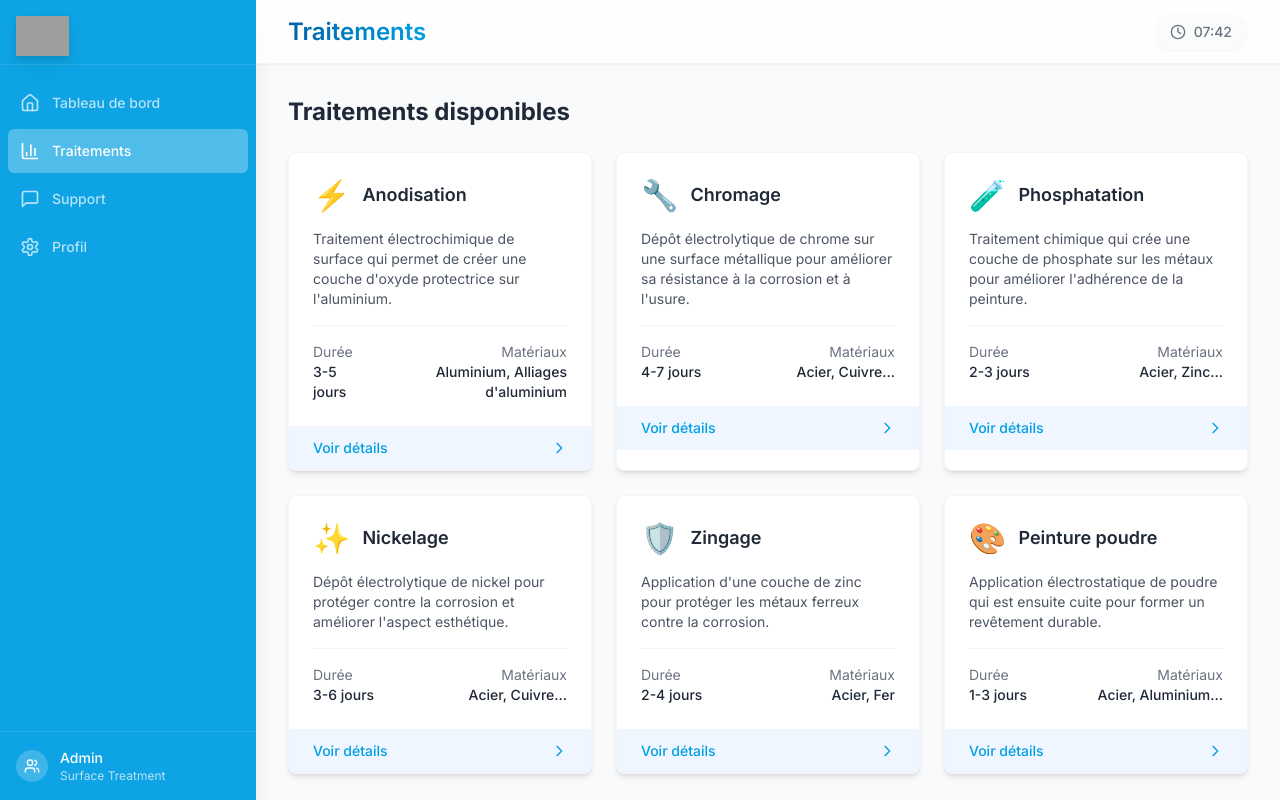
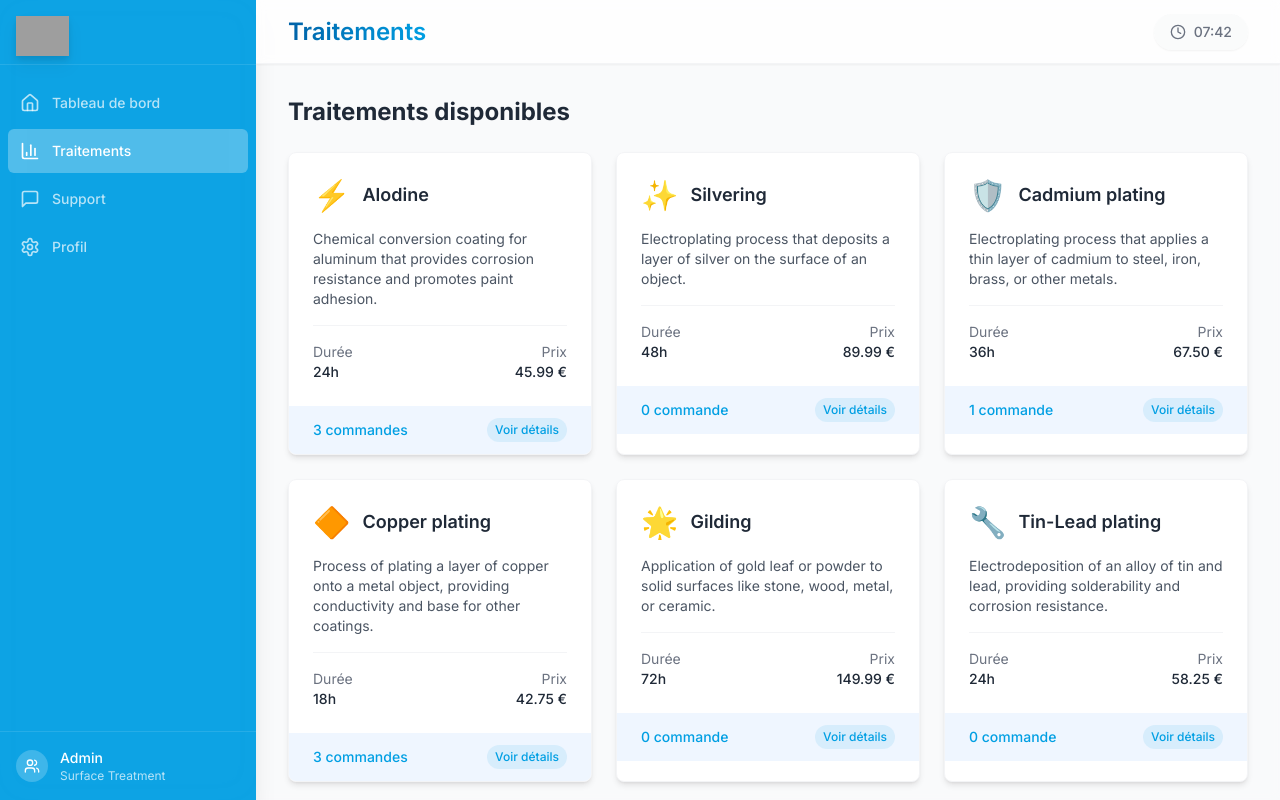
Before and after one commit to vincentchaumeil/portail-client-tf, a React (Vite) app: page /treatments in a window 1280 px wide. Built offline with nearby package versions, Linux system fonts and the light colour scheme; grey boxes are pictures that could not be loaded.

Commit message:
Fix: Order detail and treatment display
- Display order number in the order detail panel.
- Implement treatment-based order filtering.
- Show order completion percentage on order cards.
- Optimize sidebar loading time.

```diff
--- a/src/components/orders/OrderCard.tsx
+++ b/src/components/orders/OrderCard.tsx
@@ -8,6 +8,7 @@ import { fr } from 'date-fns/locale';
 import { ArrowRight } from 'lucide-react';
 import { usePreferences } from '@/hooks/use-preferences';
 import { motion } from 'framer-motion';
+import { Progress } from '@/components/ui/progress';
 
 interface OrderCardProps {
   order: Order;
@@ -71,7 +72,7 @@ const OrderCard: React.FC<OrderCardProps> = ({ order, onClick, isActive }) => {
           </div>
         </CardHeader>
         <CardContent className={`px-4 ${compactClass}`}>
-          <div className="flex justify-between items-center">
+          <div className="flex justify-between items-center mb-2">
             <div>
               <p className={`text-muted-foreground ${getFontSizeClass()}`}>
                 {format(parseDate(order.date), 'PPP', { locale: fr })}
@@ -99,6 +100,15 @@ const OrderCard: React.FC<OrderCardProps> = ({ order, onClick, isActive }) => {
               </motion.div>
             )}
           </div>
+
+          {/* Progress bar */}
+          <div className="mt-3">
+            <div className="flex justify-between items-center mb-1">
+              <span className={`text-xs text-gray-500 ${getFontSizeClass()}`}>Progression</span>
+              <span className={`text-xs font-medium ${getFontSizeClass()}`}>{order.progressPercentage}%</span>
+            </div>
+            <Progress value={order.progressPercentage} className="h-1.5" />
+          </div>
         </CardContent>
       </Card>
     </motion.div>
--- a/src/data/mockTreatments.ts
+++ b/src/data/mockTreatments.ts
@@ -1,5 +1,5 @@
 
-import { Treatment, TreatmentType } from '@/types';
+import { Treatment, TreatmentType, Order } from '@/types';
 
 export const treatmentTypes: TreatmentType[] = [
   'Alodine',
@@ -63,17 +63,22 @@ export const mockTreatments: Treatment[] = [
   }
 ];
 
-// Update some mock orders to include treatments
-export const assignTreatmentsToOrders = (orders: any[]) => {
+// Update orders to include treatments
+export const assignTreatmentsToOrders = (orders: Order[]): Order[] => {
   const updatedOrders = [...orders];
 
-  updatedOrders.forEach((order, index) => {
-    // Assign treatments to some orders (not all of them)
-    if (index % 2 === 0) {
-      const treatmentIndex = index % mockTreatments.length;
+  updatedOrders.forEach((order) => {
+    // Assign treatments to all orders
+    if (!order.treatment) {
+      const treatmentIndex = Math.floor(Math.random() * mockTreatments.length);
       order.treatment = mockTreatments[treatmentIndex];
     }
   });
 
   return updatedOrders;
 };
+
+// Get orders filtered by treatment type
+export const getOrdersByTreatment = (orders: Order[], treatmentName: TreatmentType): Order[] => {
+  return orders.filter(order => order.treatment?.name === treatmentName);
+};
--- a/src/pages/Treatments.tsx
+++ b/src/pages/Treatments.tsx
@@ -1,9 +1,44 @@
-import React from 'react';
+
+import React, { useState } from 'react';
 import AppTopbar from '@/components/layout/AppTopbar';
 import AppLayout from '@/components/layout/AppLayout';
 import { motion } from 'framer-motion';
+import { Card } from '@/components/ui/card';
+import { mockOrders } from '@/data/mockOrders';
+import { mockTreatments, getOrdersByTreatment } from '@/data/mockTreatments';
+import { Treatment as TreatmentType, Order } from '@/types';
+import OrderCard from '@/components/orders/OrderCard';
+import OrderDetailPanel from '@/components/orders/OrderDetailPanel';
 
 const Treatments = () => {
+  const [selectedTreatment, setSelectedTreatment] = useState<TreatmentType | null>(null);
+  const [selectedOrderId, setSelectedOrderId] = useState<string | null>(null);
+
+  const filteredOrders = selectedTreatment
+    ? getOrdersByTreatment(mockOrders, selectedTreatment)
+    : [];
+
+  const selectedOrder = selectedOrderId
+    ? mockOrders.find(order => order.id === selectedOrderId)
+    : null;
+
+  // Navigation between orders in detail panel
+  const handlePreviousOrder = () => {
+    if (!selectedOrderId) return;
+    const currentIndex = filteredOrders.findIndex(order => order.id === selectedOrderId);
+    if (currentIndex > 0) {
+      setSelectedOrderId(filteredOrders[currentIndex - 1].id);
+    }
+  };
+
+  const handleNextOrder = () => {
+    if (!selectedOrderId) return;
+    const currentIndex = filteredOrders.findIndex(order => order.id === selectedOrderId);
+    if (currentIndex < filteredOrders.length - 1) {
+      setSelectedOrderId(filteredOrders[currentIndex + 1].id);
+    }
+  };
+
   return (
     <AppLayout>
       <AppTopbar title="Traitements" />
@@ -11,84 +46,107 @@ const Treatments = () => {
         className="flex-1 overflow-auto p-6 md:p-8"
         initial={{ opacity: 0, y: 20 }}
         animate={{ opacity: 1, y: 0 }}
-        transition={{ duration: 0.4 }}
+        transition={{ duration: 0.3 }} // Reduced animation time
       >
-        <div className="max-w-5xl mx-auto">
+        <div className="max-w-7xl mx-auto">
           <h1 className="text-2xl font-bold mb-6">Traitements disponibles</h1>
 
           <div className="grid grid-cols-1 md:grid-cols-2 lg:grid-cols-3 gap-6">
-            {treatmentOptions.map((treatment) => (
-              <TreatmentCard key={treatment.id} treatment={treatment} />
+            {mockTreatments.map((treatment) => (
+              <TreatmentCard
+                key={treatment.id}
+                treatment={treatment}
+                isSelected={selectedTreatment === treatment.name}
+                onClick={() => {
+                  setSelectedTreatment(prev => prev === treatment.name ? null : treatment.name);
+                  setSelectedOrderId(null);
+                }}
+                ordersCount={getOrdersByTreatment(mockOrders, treatment.name).length}
+              />
             ))}
           </div>
+
+          {/* Orders related to selected treatment */}
+          {selectedTreatment && (
+            <div className="mt-10">
+              <div className="flex justify-between items-center mb-6">
+                <h2 className="text-xl font-semibold">
+                  Commandes avec traitement "{selectedTreatment}" ({filteredOrders.length})
+                </h2>
+              </div>
+
+              {filteredOrders.length > 0 ? (
+                <div className="grid grid-cols-1 md:grid-cols-2 gap-6">
+                  {filteredOrders.map(order => (
+                    <OrderCard
+                      key={order.id}
+                      order={order}
+                      isActive={selectedOrderId === order.id}
+                      onClick={() => setSelectedOrderId(prevId => prevId === order.id ? null : order.id)}
+                    />
+                  ))}
+                </div>
+              ) : (
+                <div className="text-center py-8 bg-gray-50 rounded-lg">
+                  <p className="text-gray-500">Aucune commande trouvée pour ce traitement</p>
+                </div>
+              )}
+            </div>
+          )}
         </div>
       </motion.div>
+
+      {/* Order detail panel */}
+      <OrderDetailPanel
+        order={selectedOrder}
+        onClose={() => setSelectedOrderId(null)}
+        onPrevious={handlePreviousOrder}
+        onNext={handleNextOrder}
+      />
     </AppLayout>
   );
 };
 
-// Treatment data
-const treatmentOptions = [
-  {
-    id: 1,
-    name: "Anodisation",
-    description: "Traitement électrochimique de surface qui permet de créer une couche d'oxyde protectrice sur l'aluminium.",
-    duration: "3-5 jours",
-    materials: ["Aluminium", "Alliages d'aluminium"],
-    icon: "⚡"
-  },
-  {
-    id: 2,
-    name: "Chromage",
-    description: "Dépôt électrolytique de chrome sur une surface métallique pour améliorer sa résistance à la corrosion et à l'usure.",
-    duration: "4-7 jours",
-    materials: ["Acier", "Cuivre", "Laiton"],
-    icon: "🔧"
-  },
-  {
-    id: 3,
-    name: "Phosphatation",
-    description: "Traitement chimique qui crée une couche de phosphate sur les métaux pour améliorer l'adhérence de la peinture.",
-    duration: "2-3 jours",
-    materials: ["Acier", "Zinc", "Aluminium"],
-    icon: "🧪"
-  },
-  {
-    id: 4,
-    name: "Nickelage",
-    description: "Dépôt électrolytique de nickel pour protéger contre la corrosion et améliorer l'aspect esthétique.",
-    duration: "3-6 jours",
-    materials: ["Acier", "Cuivre", "Laiton", "Zinc"],
-    icon: "✨"
-  },
-  {
-    id: 5,
-    name: "Zingage",
-    description: "Application d'une couche de zinc pour protéger les métaux ferreux contre la corrosion.",
-    duration: "2-4 jours",
-    materials: ["Acier", "Fer"],
-    icon: "🛡️"
-  },
-  {
-    id: 6,
-    name: "Peinture poudre",
-    description: "Application électrostatique de poudre qui est ensuite cuite pour former un revêtement durable.",
-    duration: "1-3 jours",
-    materials: ["Acier", "Aluminium", "MDF"],
-    icon: "🎨"
-  }
-];
+// Treatment card component
+interface TreatmentCardProps {
+  treatment: {
+    id: string;
+    name: TreatmentType;
+    description: string;
+    duration: number;
+    price: number;
+  };
+  isSelected: boolean;
+  onClick: () => void;
+  ordersCount: number;
+}
 
-// Treatment card component
-const TreatmentCard = ({ treatment }) => {
+const TreatmentCard: React.FC<TreatmentCardProps> = ({ treatment, isSelected, onClick, ordersCount }) => {
+  // Icon mapping for treatments
+  const getIcon = (name: string) => {
+    switch(name) {
+      case 'Alodine': return '⚡';
+      case 'Silvering': return '✨';
+      case 'Cadmium plating': return '🛡️';
+      case 'Copper plating': return '🔶';
+      case 'Gilding': return '🌟';
+      case 'Tin-Lead plating': return '🔧';
+      case 'Tinning': return '🧩';
+      default: return '🔬';
+    }
+  };
+
   return (
     <motion.div
       whileHover={{ y: -5, boxShadow: "0 10px 20px rgba(0,0,0,0.1)" }}
-      className="bg-white rounded-lg shadow-md overflow-hidden border border-gray-100"
+      className={`bg-white rounded-lg shadow-md overflow-hidden border ${
+        isSelected ? 'border-primary ring-2 ring-primary/20' : 'border-gray-100'
+      }`}
+      onClick={onClick}
     >
       <div className="p-6">
         <div className="flex items-center mb-4">
-          <div className="text-3xl mr-3">{treatment.icon}</div>
+          <div className="text-3xl mr-3">{getIcon(treatment.name)}</div>
           <h3 className="text-lg font-semibold text-gray-800">{treatment.name}</h3>
         </div>
 
@@ -98,20 +156,24 @@ const TreatmentCard = ({ treatment }) => {
           <div className="flex justify-between text-sm">
             <div>
               <p className="text-gray-500">Durée</p>
-              <p className="font-medium">{treatment.duration}</p>
+              <p className="font-medium">{treatment.duration}h</p>
             </div>
             <div className="text-right">
-              <p className="text-gray-500">Matériaux</p>
-              <p className="font-medium">{treatment.materials.slice(0, 2).join(", ")}{treatment.materials.length > 2 ? "..." : ""}</p>
+              <p className="text-gray-500">Prix</p>
+              <p className="font-medium">{treatment.price.toFixed(2)} €</p>
             </div>
           </div>
         </div>
       </div>
       <div className="bg-blue-50 px-6 py-3 flex justify-between items-center">
-        <span className="text-primary text-sm font-medium">Voir détails</span>
-        <svg xmlns="http://www.w3.org/2000/svg" className="h-4 w-4 text-primary" fill="none" viewBox="0 0 24 24" stroke="currentColor">
-          <path strokeLinecap="round" strokeLinejoin="round" strokeWidth={2} d="M9 5l7 7-7 7" />
-        </svg>
+        <span className="text-primary text-sm font-medium">
+          {ordersCount} {ordersCount <= 1 ? 'commande' : 'commandes'}
+        </span>
+        <span className={`px-2 py-1 rounded-full text-xs font-medium ${
+          isSelected ? 'bg-primary text-white' : 'bg-primary/10 text-primary'
+        }`}>
+          {isSelected ? 'Sélectionné' : 'Voir détails'}
+        </span>
       </div>
     </motion.div>
   );
```
Also changed, not shown: src/components/layout/AppSidebar.tsx (+15 -7 lines), src/components/orders/OrderDetailPanel.tsx (+42 -6 lines).
